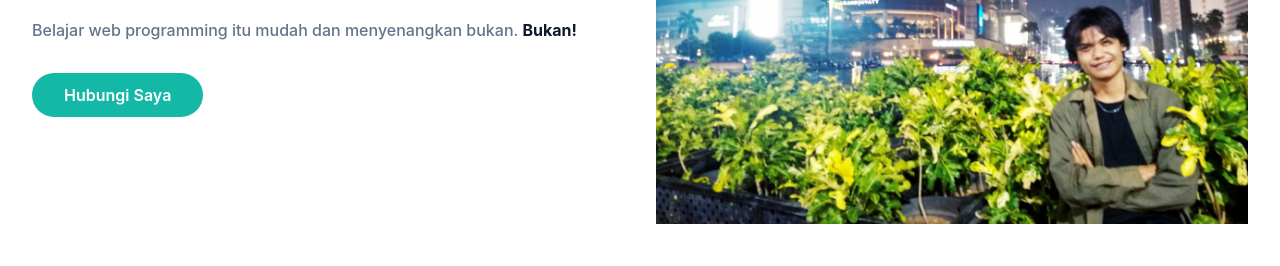
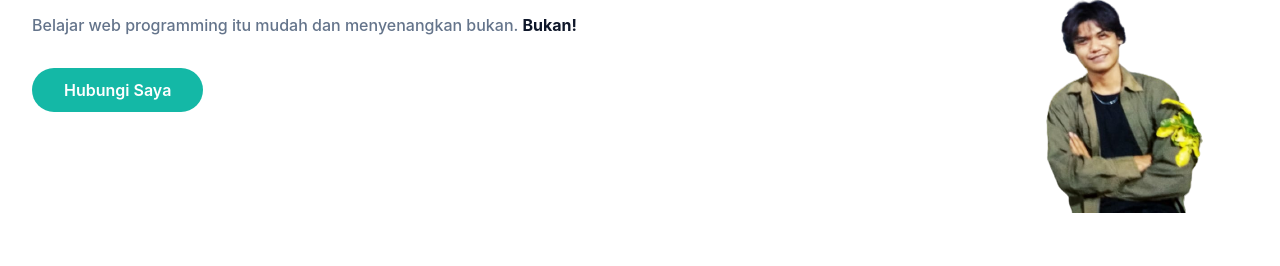
Before and after one commit to rikimuhammadasli021299/portfolio-tailwindcss, a website: page index.html in a window 1280 px wide. Shown: the part 364-630 px from the top of the page. Drawn offline with Linux system fonts and the light colour scheme.

Commit message:
Update index.html

```diff
--- a/index.html
+++ b/index.html
@@ -62,7 +62,7 @@
                 </div>
                 <div class="w-full self-end px-4 lg:w-1/2">
                     <div class="mt-10 lg:mt-0 lg:right-0">
-                        <img src="./dist/img/riki.jpg" alt="riki" class="max-w-full mx-auto">
+                        <img src="/dist/img/riki.png" alt="riki" class="max-w-full mx-auto">
                     </div>
                 </div>
             </div>
```
